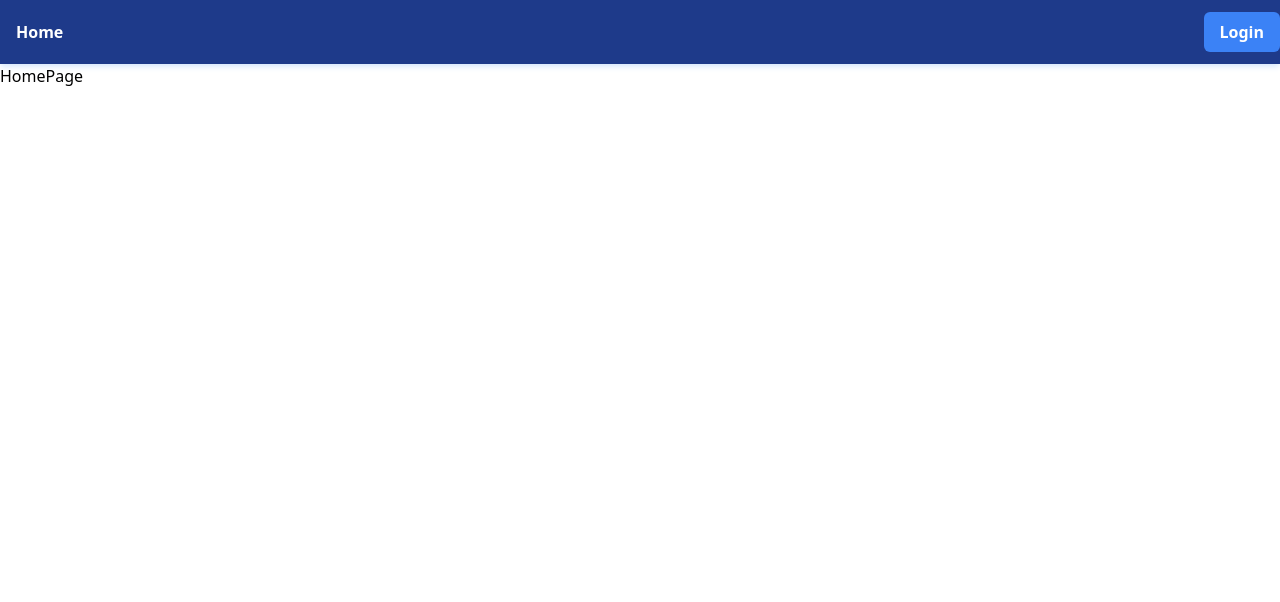
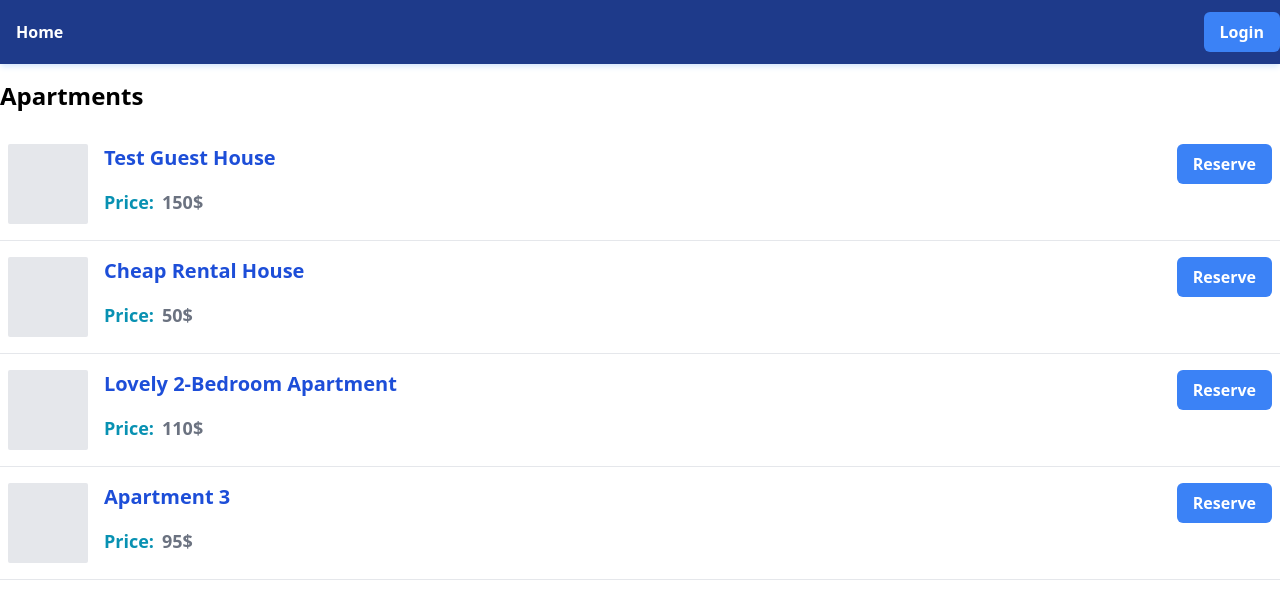
Before and after one commit to cherali/apartment-booking, a React (Vite) app: page / in a window 1280 px wide. Shown: the top 602 px of the page. Built offline with nearby package versions, Linux system fonts and the light colour scheme.

Commit message:
add apartment

```diff
--- a/src/App.tsx
+++ b/src/App.tsx
@@ -1,7 +1,12 @@
-import { Suspense } from 'react'
+import { Suspense, useEffect } from 'react'
 import AppRouter from './Routes/AppRouter'
+import { initialize } from './mock/initialization'
 
 function App() {
+  useEffect(() => {
+    initialize()
+  }, [])
+
   return (
     <Suspense fallback={<p>loading...</p>}>
       <AppRouter />
--- /dev/null
+++ b/src/mock/apartmentMockData.json
@@ -0,0 +1,30 @@
+[
+  {
+    "id": 1,
+    "userId": 0,
+    "title" :"test guest house",
+    "price": 150,
+    "createdAt": "2023-10-06T12:50:23.902Z"
+  },
+  {
+    "id": 2,
+    "userId": 0,
+    "title" :"cheap rental house",
+    "price": 50,
+    "createdAt": "2023-10-06T12:55:23.902Z"
+  },
+  {
+    "id": 3,
+    "userId": 0,
+    "title" :"lovely 2-bedroom apartment",
+    "price": 110,
+    "createdAt": "2023-10-06T12:57:23.902Z"
+  },
+  {
+    "id": 4,
+    "userId": 0,
+    "title" :"apartment 3",
+    "price": 95,
+    "createdAt": "2023-10-06T12:59:23.902Z"
+  }
+]
--- /dev/null
+++ b/src/mock/initialization.ts
@@ -0,0 +1,7 @@
+import { store } from '@/providers/StateManagerProvider/store'
+import { setApartment } from '@/redux/apartmentReducer'
+import apartment from '@/mock/apartmentMockData.json'
+
+export const initialize = () => {
+  store.dispatch(setApartment(apartment))
+}
--- a/src/pages/public/HomePage/HomePage.tsx
+++ b/src/pages/public/HomePage/HomePage.tsx
@@ -1,5 +1,46 @@
+import clsx from 'clsx'
+import { useAppSelector } from '@/providers/StateManagerProvider/store'
+import Button from '@/components/Button/Button'
+
 const HomePage = () => {
-  return <div>HomePage</div>
+  const apartments = useAppSelector(s => s.apartment.apartments)
+
+  return (
+    <section className='mt-4 mx-auto container'>
+      <p className='text-2xl font-bold capitalize'>apartments</p>
+
+      <section className='flex flex-col mt-4'>
+        {apartments?.map(apartment => (
+          <section
+            key={apartment.id}
+            className={clsx(
+              'py-4 px-2 flex gap-4 border-b',
+              'hover:shadow-md hover:cursor-pointer hover:shadow-blue-50 hover:bg-gray-50',
+            )}
+          >
+            <section>
+              <section className='h-20 w-20 bg-gray-200 rounded-sm'></section>
+            </section>
+
+            <section className='flex-1'>
+              <p className='text-xl font-bold capitalize text-blue-700'>
+                {apartment.title}
+              </p>
+
+              <section className='mt-4 text-lg flex gap-2'>
+                <p className='capitalize font-bold text-cyan-600'>price:</p>
+                <p className='text-gray-500 font-semibold'>{apartment.price}$</p>
+              </section>
+            </section>
+
+            <section>
+              <Button>reserve</Button>
+            </section>
+          </section>
+        ))}
+      </section>
+    </section>
+  )
 }
 
 export default HomePage
--- a/src/providers/StateManagerProvider/store.ts
+++ b/src/providers/StateManagerProvider/store.ts
@@ -1,12 +1,14 @@
 import { TypedUseSelectorHook, useDispatch, useSelector } from 'react-redux'
 import { Action, configureStore, ThunkAction } from '@reduxjs/toolkit'
 import authReducer from '@/redux/authReducer'
+import apartmentReducer from '@/redux/apartmentReducer'
 
 export const store = configureStore({
   reducer: {
-    auth: authReducer.reducer
+    [authReducer.name]: authReducer.reducer,
+    [apartmentReducer.name]: apartmentReducer.reducer,
   },
-  middleware: (getDefaultMiddleware) =>
+  middleware: getDefaultMiddleware =>
     getDefaultMiddleware({ serializableCheck: false }).concat(),
 })
 
@@ -19,7 +21,6 @@ export type AppThunk<ReturnType = void> = ThunkAction<
   Action<string>
 >
 
-
 // Use throughout your app instead of plain `useDispatch` and `useSelector`
 export const useAppDispatch = () => useDispatch<AppDispatch>()
 export const useAppSelector: TypedUseSelectorHook<RootState> = useSelector
--- /dev/null
+++ b/src/redux/apartmentReducer.ts
@@ -0,0 +1,23 @@
+import { PayloadAction, createSlice } from '@reduxjs/toolkit'
+import type { Apartment } from '@/models/apartment'
+
+export type ApartmentReducerInitialStateType = {
+  apartments: Array<Apartment> | null
+}
+
+const initialState: ApartmentReducerInitialStateType = {
+  apartments: null,
+}
+
+const apartmentReducer = createSlice({
+  name: 'apartment',
+  initialState,
+  reducers: {
+    setApartment: (state, action: PayloadAction<Array<Apartment>>) => {
+      state.apartments = action.payload
+    },
+  },
+})
+
+export const { setApartment } = apartmentReducer.actions
+export default apartmentReducer
```
